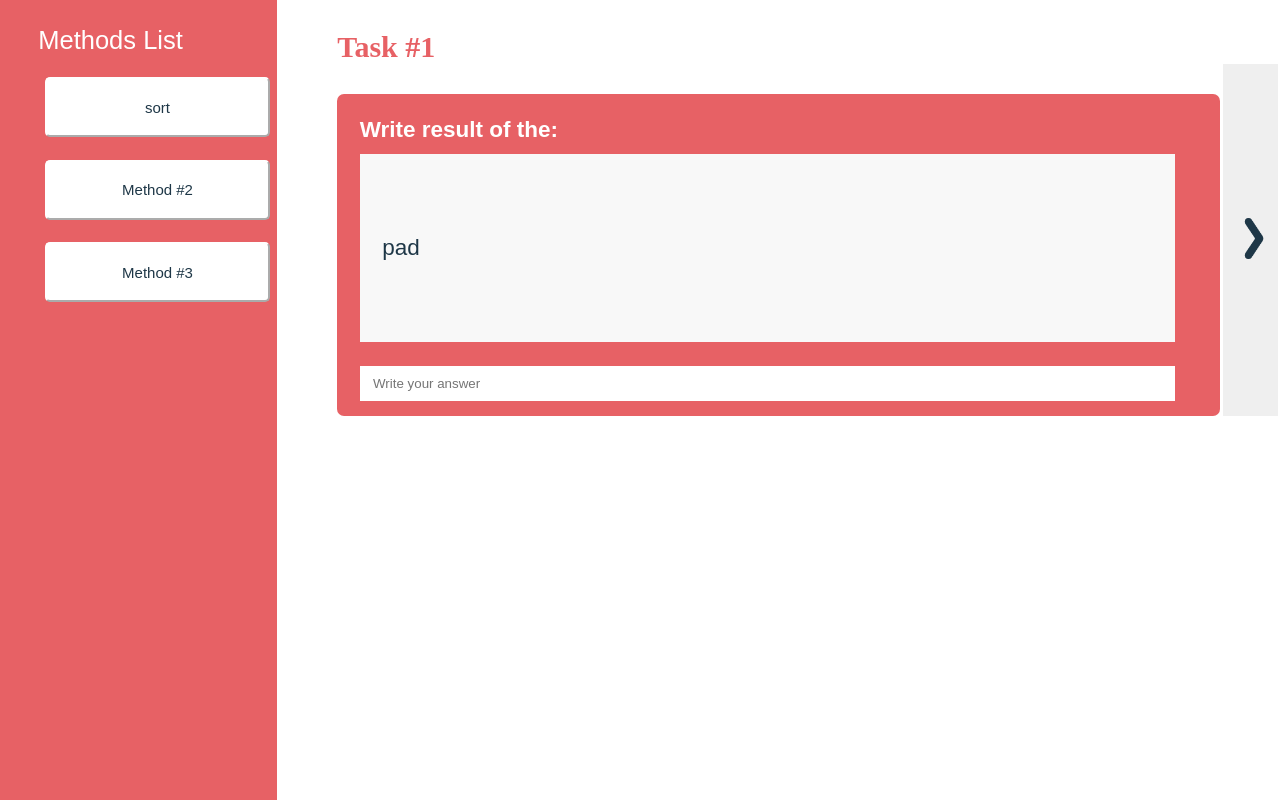
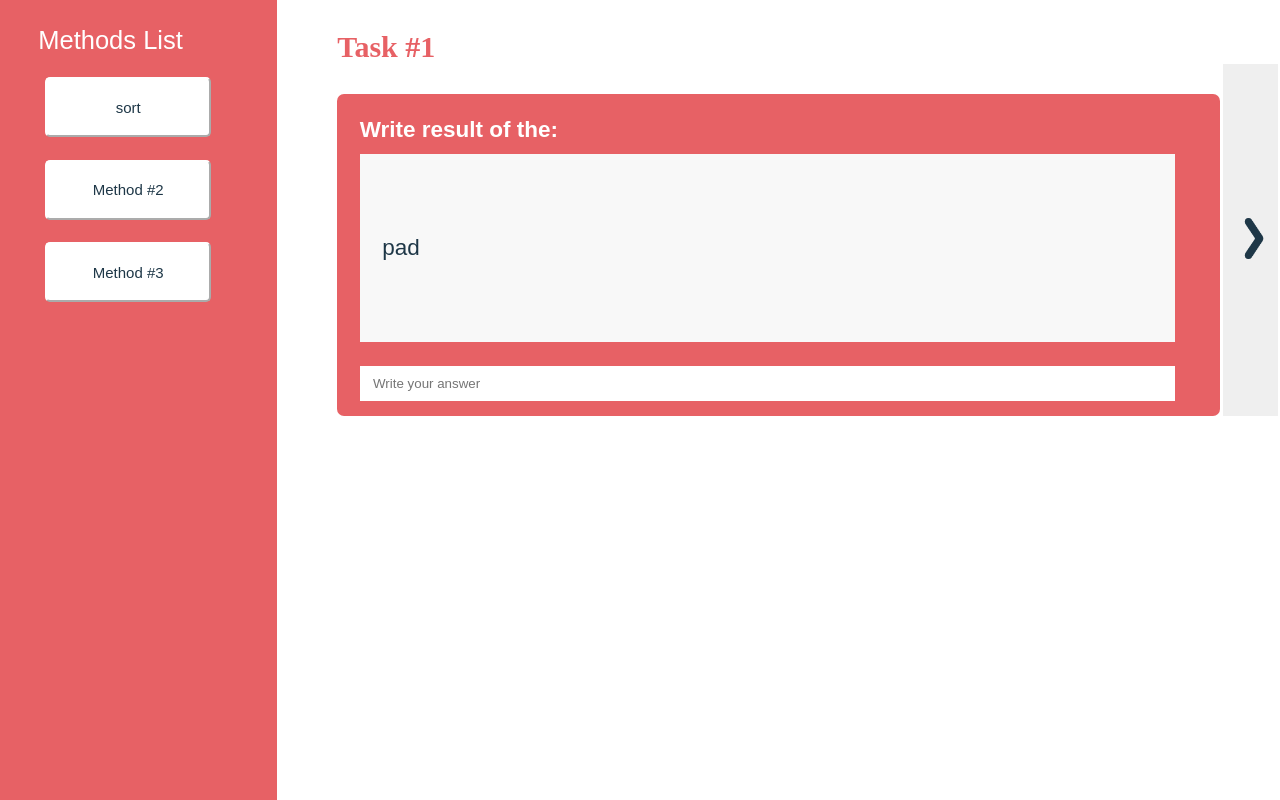
Before and after one commit to reginPekin/Methods_Learner, a React (Create React App) app: page / in a window 1280 px wide. Built offline with nearby package versions, Linux system fonts and the light colour scheme.

Commit message:
fixed flex and searchInput css

```diff
--- a/src/Components/MethodsList/MethodsList.module.css
+++ b/src/Components/MethodsList/MethodsList.module.css
@@ -10,10 +10,11 @@
   overflow: scroll;
 }
 
-/* .methodsList::-webkit-scrollbar {
-  display: none;
-  width: 0 !important;
-} */
+.searchInput {
+  margin: 2em 1.3em 0.2em 3em;
+  font-size: 1em;
+  border-radius: 5px;
+}
 
 .flexForTasks {
   display: flex;
@@ -24,7 +25,7 @@
   background-color: white;
   padding: 0.4em;
   margin: 1em 1.3em 0.5em 3em;
-  width: 15em;
+  width: 60%;
   height: 4em;
   color: var(--dark-blue);
   border-radius: 5px;
@@ -37,7 +38,7 @@
   background-color: white;
   padding: 0.2em;
   margin: 0.3em 1.3em 0.5em 4.5em;
-  width: 9em;
+  width: 30%;
   height: 2em;
   color: var(--red);
   border-radius: 10px;
```
